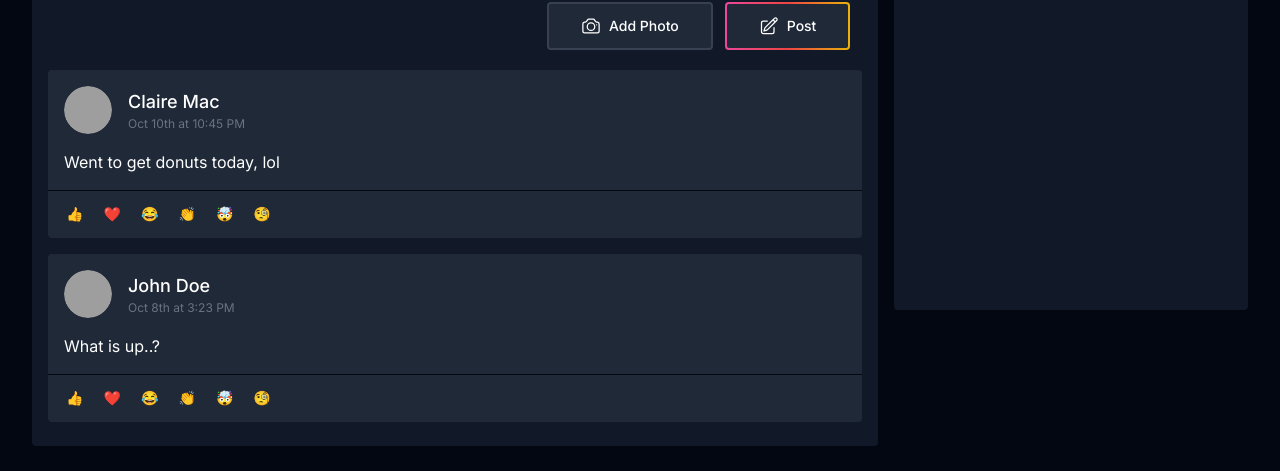
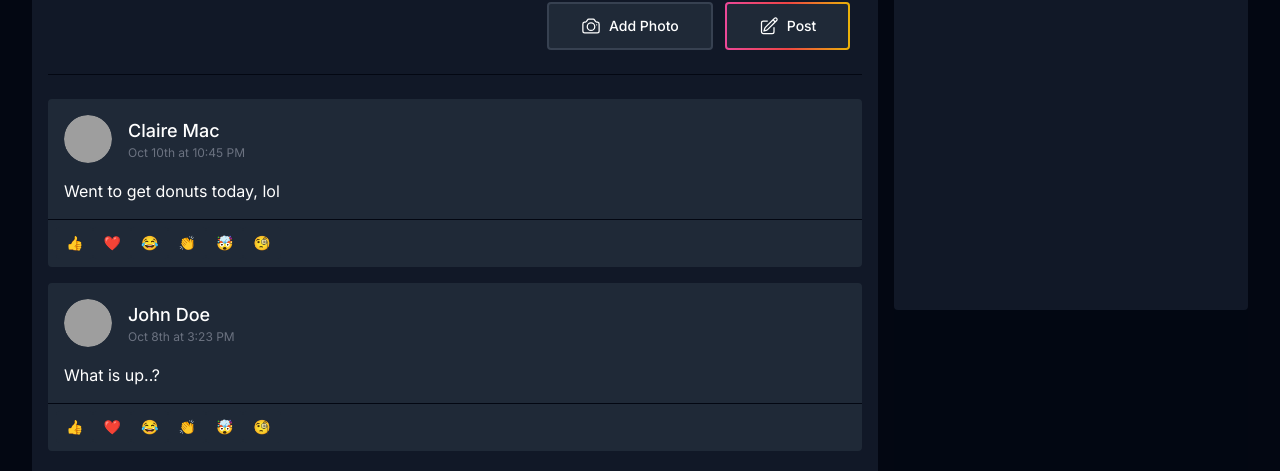
Before and after one commit to nathanenglert/no-privacy, a Next.js app: page /u/1 in a window 1280 px wide. Shown: the part 566-1037 px from the top of the page. Before the commit the page ends 1012 px from the top, so only its background shows below. Built offline with nearby package versions, Linux system fonts and the light colour scheme; no server answers; the database is empty; grey boxes are pictures that could not be loaded.

Commit message:
Add separator

```diff
--- a/app/u/[id]/page.tsx
+++ b/app/u/[id]/page.tsx
@@ -7,6 +7,7 @@ import { PostFeed } from "@/components/social/PostFeed";
 import HeroPageLayout from "@/components/HeroPageLayout";
 import { Avatar } from "@/components/ui/Avatar";
 import { getInitials } from "@/utils/string";
+import { Separator } from "@/components/ui/Separator";
 
 export async function generateMetadata({ params }: Props): Promise<Metadata> {
   const user = await prisma.user.findUnique({ where: { id: params.id } });
@@ -47,7 +48,7 @@ export default async function UserProfilePage({ params }: Props) {
           </div>
           <div className="bg-gray-900 px-4 py-6 rounded">
             <PostUpdate apiUrl="/api" />
-            <div className="mt-5">
+            <Separator className="my-6" />
             <PostFeed
               posts={[
                 {
@@ -70,7 +71,6 @@ export default async function UserProfilePage({ params }: Props) {
             />
           </div>
         </div>
-        </div>
         <div className="col-span-3 bg-gray-950 bg-opacity-90 rounded">
           <div className="px-4 py-4 h-[144px]"></div>
           <div className="bg-gray-900 px-4 py-4 rounded h-[500px]"></div>
```
Lines whose indentation alone changed are shown as unchanged.
